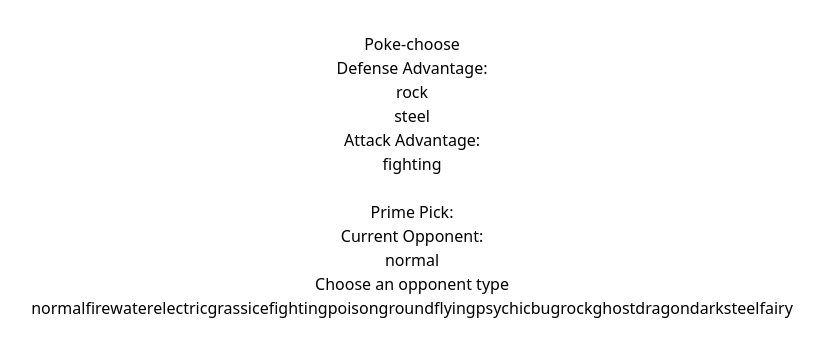
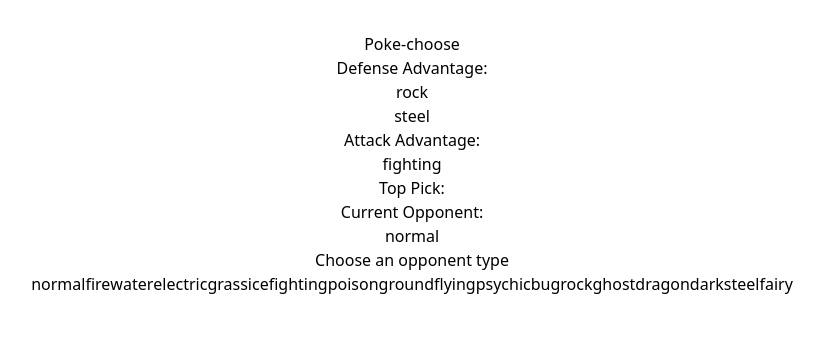
Before and after one commit to mlmcgeenc/poke-choose, a React (Vite) app: page / in a window 1280 px wide. Shown: the top 356 px of the page, without its empty margins (228-1052 px from the left). Built offline with nearby package versions, Linux system fonts and the light colour scheme.

Commit message:
refactor top picks into own component

```diff
--- a/src/App.tsx
+++ b/src/App.tsx
@@ -5,9 +5,9 @@ import React from 'react';
 
 import DisplayRow from './components/DisplayRow.tsx';
 import SelectorSheet from './components/SelectorSheet.tsx';
+import TopPicks from './components/TopPicks.tsx';
 import pokedex from './data/pokedex';
 import { OpponentType, PokemonType } from './types';
-import topPicks from './utils/topPicks.tsx';
 
 function App() {
 	const [currentOpponent, setCurrentOpponent] = useState<OpponentType>({
@@ -23,7 +23,7 @@ function App() {
 	};
 
 	return (
-		<body className='max-w-[960px] m-auto bg-slate-500'>
+		<body className='max-w-[960px] h-dvh m-auto bg-slate-500'>
 			<h1 className='text-3xl underline'>Poke-choose</h1>
 			<DisplayRow
 				rowHeader='Defense Advantage'
@@ -37,14 +37,12 @@ function App() {
 				currentOpponent={currentOpponent}
 				condition='defenseNotVeryEffectiveAgainst'
 			/>
-			<br />
-			<h3>Prime Pick:</h3>
-			{topPicks(
-				pokedex,
-				currentOpponent,
-				'defenseNotVeryEffectiveAgainst',
-				'attackNotVeryEffectiveAgainst'
-			)}
+			<TopPicks
+				pokedex={pokedex}
+				currentOpponent={currentOpponent}
+				condition1={'defenseNotVeryEffectiveAgainst'}
+				condition2={'attackNotVeryEffectiveAgainst'}
+			/>
 			<SelectorSheet array={pokedex} handleClick={handleSetOpponent} currentOpponent={currentOpponent}/>
 		</body>
 	);
--- a/src/components/CurrentOpponent.tsx
+++ b/src/components/CurrentOpponent.tsx
@@ -1,6 +1,6 @@
 import React from 'react';
 
-import { PokemonTypesTuple } from '../types';
+import { CurrentOpponentComponentType } from '../types';
 
 const CurrentOpponent = ({ opponentType }: CurrentOpponentComponentType) => {
 	return (
--- /dev/null
+++ b/src/components/TopPicks.tsx
@@ -0,0 +1,24 @@
+import React from 'react';
+
+import { TopPicksType } from '../types.ts';
+import shouldInclude from '../utils/shouldInclude.ts';
+import Icon from './Icon.tsx.tsx';
+
+const TopPicks = ({
+	pokedex,
+	currentOpponent,
+	condition1,
+	condition2,
+}: TopPicksType) => (
+	<>
+		<h3>Top Pick:</h3>
+		{pokedex.map((item) =>
+			shouldInclude(item, currentOpponent, condition1) &&
+			shouldInclude(item, currentOpponent, condition2) ? (
+					<Icon key={`${item.type}-top-pick`} pokemonType={item.type} />
+				) : null
+		)}
+	</>
+);
+
+export default TopPicks;
--- a/src/utils/topPicks.tsx
+++ /dev/null
@@ -1,18 +0,0 @@
-import Icon from "../components/Icon.tsx";
-import { PokedexType, PokemonType } from "../types";
-import shouldInclude from "./shouldInclude";
-
-const topPicks = (
-	array: PokedexType,
-	opponent: PokemonType,
-	property1: keyof PokemonType,
-	property2: keyof PokemonType
-) =>
-	array.map((item) =>
-		shouldInclude(item, opponent, property1) &&
-		shouldInclude(item, opponent, property2) ? (
-			<Icon key={`${item.type}-top-pick`} pokemonType={item.type} />
-		) : null
-	);
-
-export default topPicks;
```
Also changed, not shown: src/types.ts (+8 -0 lines).
